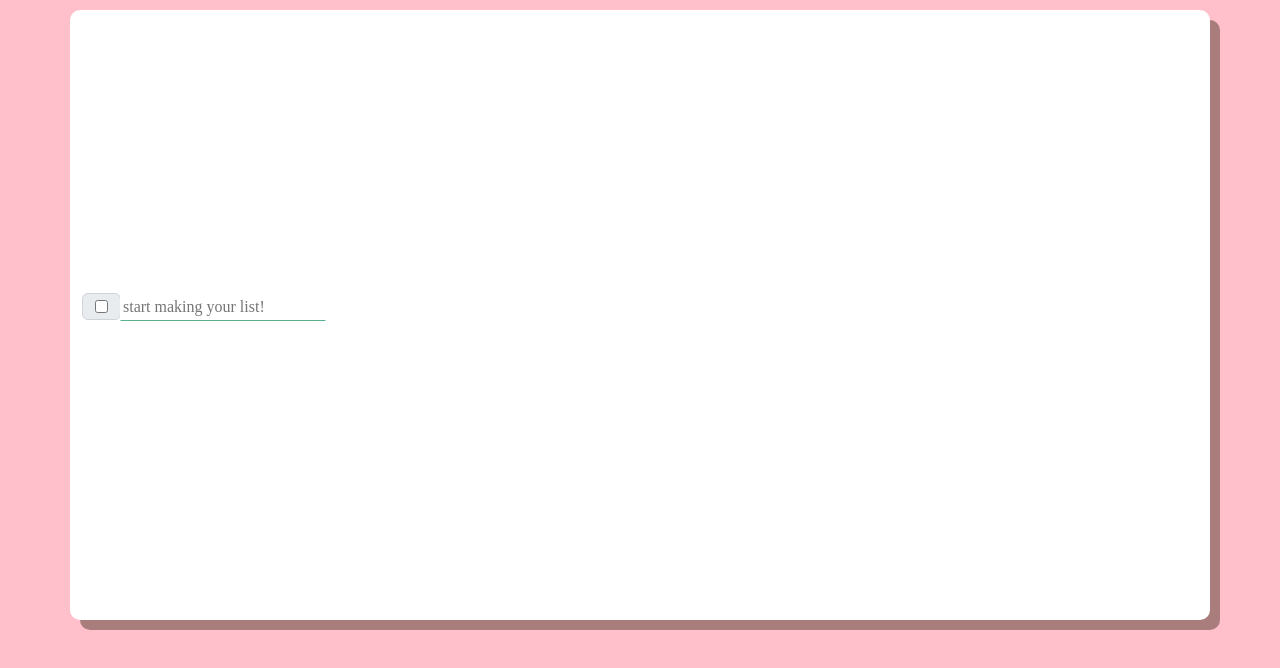
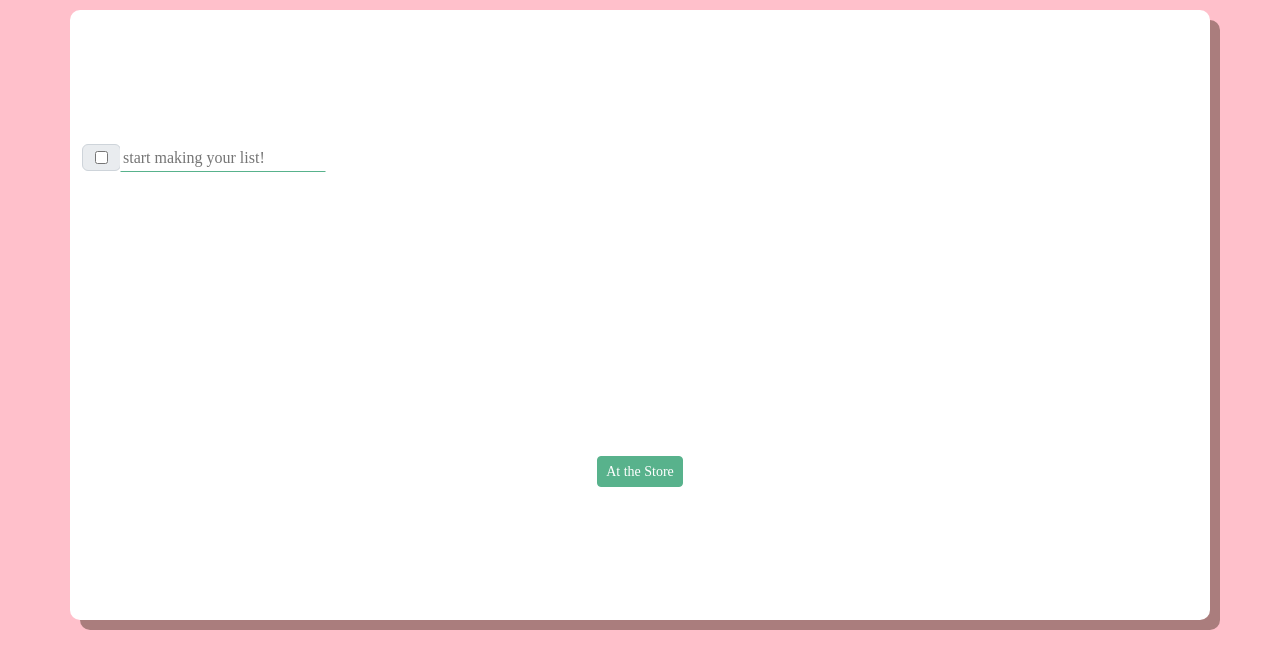
Before and after one commit to mribs/startup, a plain HTML site: page list.html in a window 1280 px wide. Shown: the part 116-784 px from the top of the page. Drawn offline with nearby package versions, Linux system fonts and the light colour scheme; a web font is replaced by a local one.

Commit message:
Add "at Store" button

```diff
--- a/list.html
+++ b/list.html
@@ -6,7 +6,7 @@
     <meta name="viewport" content="width=device-width, initial-scale=1.0" />
     <!--<title id="Name">YourName</title> -->
     <!-- main.css and bootstrap -->
-    <link rel="stylesheet" href="main.css" />
+
 
     <link
       href="https://cdn.jsdelivr.net/npm/bootstrap@5.2.2/dist/css/bootstrap.min.css"
@@ -14,6 +14,7 @@
       integrity="sha384-Zenh87qX5JnK2Jl0vWa8Ck2rdkQ2Bzep5IDxbcnCeuOxjzrPF/et3URy9Bv1WTRi"
       crossorigin="anonymous"
     />
+    <link rel="stylesheet" href="main.css" />
 
     <script>
   window.addEventListener("DOMContentLoaded", () => {
@@ -75,6 +76,10 @@
 
       </div>
 
+      <div>
+        <button type="done" class="btn btn-primary btn-sm">At the Store</button>
+      </div>
+
     </main>
 
     <footer>
--- a/main.css
+++ b/main.css
@@ -55,3 +55,22 @@ footer {
   flex: 0 30px;
 
 }
+
+
+
+.btn-primary {
+  --bs-btn-color: white;
+  --bs-btn-bg: #58b28c;
+  --bs-btn-border-color: #58b28c;
+  --bs-btn-hover-color: pink;
+  --bs-btn-hover-bg: #58b28c;
+  --bs-btn-hover-border-color: #58b28c;
+  --bs-btn-focus-shadow-rgb: 49,132,253;
+  --bs-btn-active-color: pink;
+  --bs-btn-active-bg: #58b28c;
+  --bs-btn-active-border-color: #58b28c;
+  --bs-btn-active-shadow: inset 0 3px 5px rgba(0, 0, 0, 0.125);
+  --bs-btn-disabled-color: pink;
+  --bs-btn-disabled-bg: #58b28c;
+  --bs-btn-disabled-border-color: #58b28c;
+     }
```
